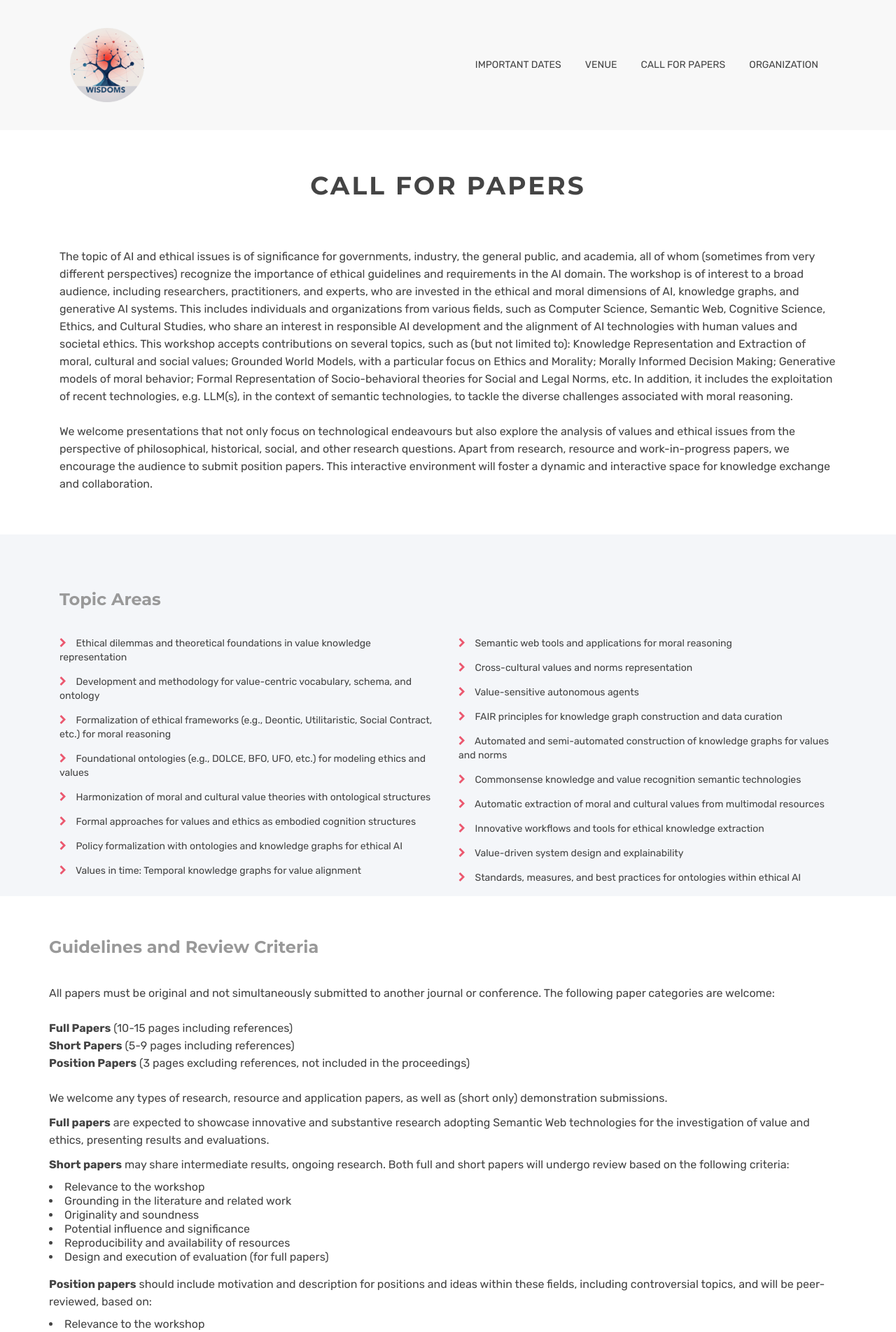
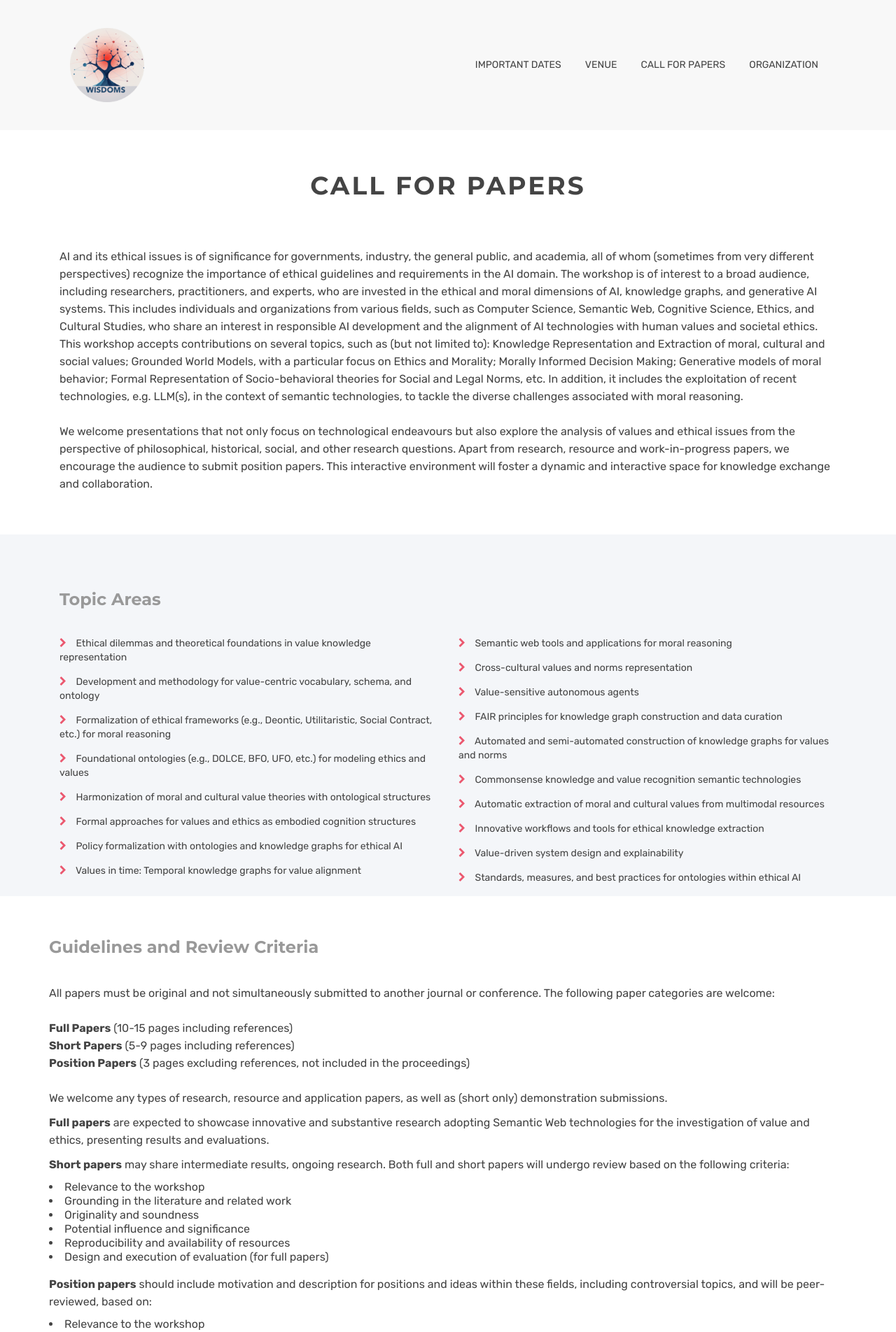
Before and after one commit to wisdoms-workshop/wisdoms-workshop.github.io, a Jekyll site: the page built from callforpapers.html, in a window 1280 px wide. Shown: the top 1904 px of the page at 70% size. Built offline with Jekyll 4.4.1, drawn with Linux system fonts in a browser that asks for light colours.

Commit message:
changed first sentence in call for papers

```diff
--- a/callforpapers.html
+++ b/callforpapers.html
@@ -37,7 +37,7 @@ canonical: https://wisdoms-workshop.github.io/
           <h2 class="heading-title text-center">Call for Papers</h2>
         </div>
         <p class="lead">
-          The topic of AI and ethical issues is of significance for governments, industry, the general public, and academia, all of whom (sometimes from very different perspectives) recognize the importance of ethical guidelines and requirements in the AI domain.
+          AI and its ethical issues is of significance for governments, industry, the general public, and academia, all of whom (sometimes from very different perspectives) recognize the importance of ethical guidelines and requirements in the AI domain.
           The workshop is of interest to a broad audience, including researchers, practitioners, and experts, who are invested in the ethical and moral dimensions of AI, knowledge graphs, and generative AI systems. This includes individuals and organizations from various fields, such as Computer Science, Semantic Web, Cognitive Science, Ethics, and Cultural Studies, who share an interest in responsible AI development and the alignment of AI technologies with human values and societal ethics.
           This workshop accepts contributions on several topics, such as (but not limited to): Knowledge Representation and Extraction of moral, cultural and social values; Grounded World Models, with a particular focus on Ethics and Morality; Morally Informed Decision Making; Generative models of moral behavior; Formal Representation of Socio-behavioral theories for Social and Legal Norms, etc.
           In addition, it includes the exploitation of recent technologies, e.g. LLM(s), in the context of semantic technologies, to tackle the diverse challenges associated
--- a/index.html
+++ b/index.html
@@ -274,7 +274,7 @@ canonical: https://wisdoms-workshop.github.io/
               authors, who agrees to register and participate in WISDOMS 2024.
             </p>
             <a
-              href="https://easychair.org/conferences/?conf=semdh2024"
+              href="https://easychair.org/conferences/?conf=wisdoms2024"
               class="page-scroll btn btn-lg btn-default-filled"
               >Submit</a
             >
```
